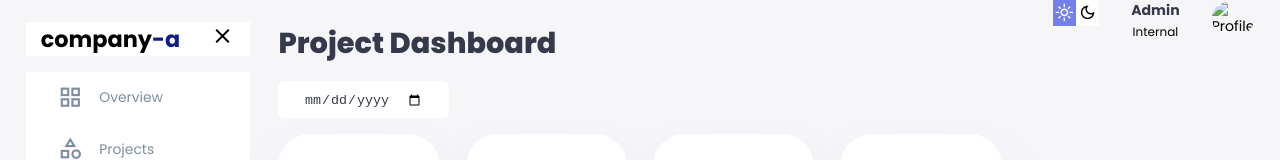
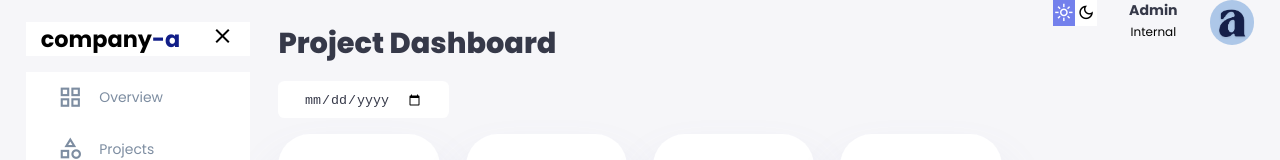
Before and after one commit to avantikachauhann/project-management-dashboard, a plain HTML site: page index.html in a window 1280 px wide. Shown: the top 160 px of the page. Drawn offline with nearby package versions, Linux system fonts and the light colour scheme; the site is published under a folder, as on GitHub Pages, so addresses that start at the root find nothing.

Commit message:
final changes

```diff
--- a/index.html
+++ b/index.html
@@ -168,7 +168,7 @@
                         <small>Internal</small>
                     </div>
                     <div class="profile-photo">
-                        <img src="/images/profile-1.jpg" alt="Profile">
+                        <img src="images/profile-1.jpg" alt="Profile">
                     </div>
                 </div>
             </div>
```
